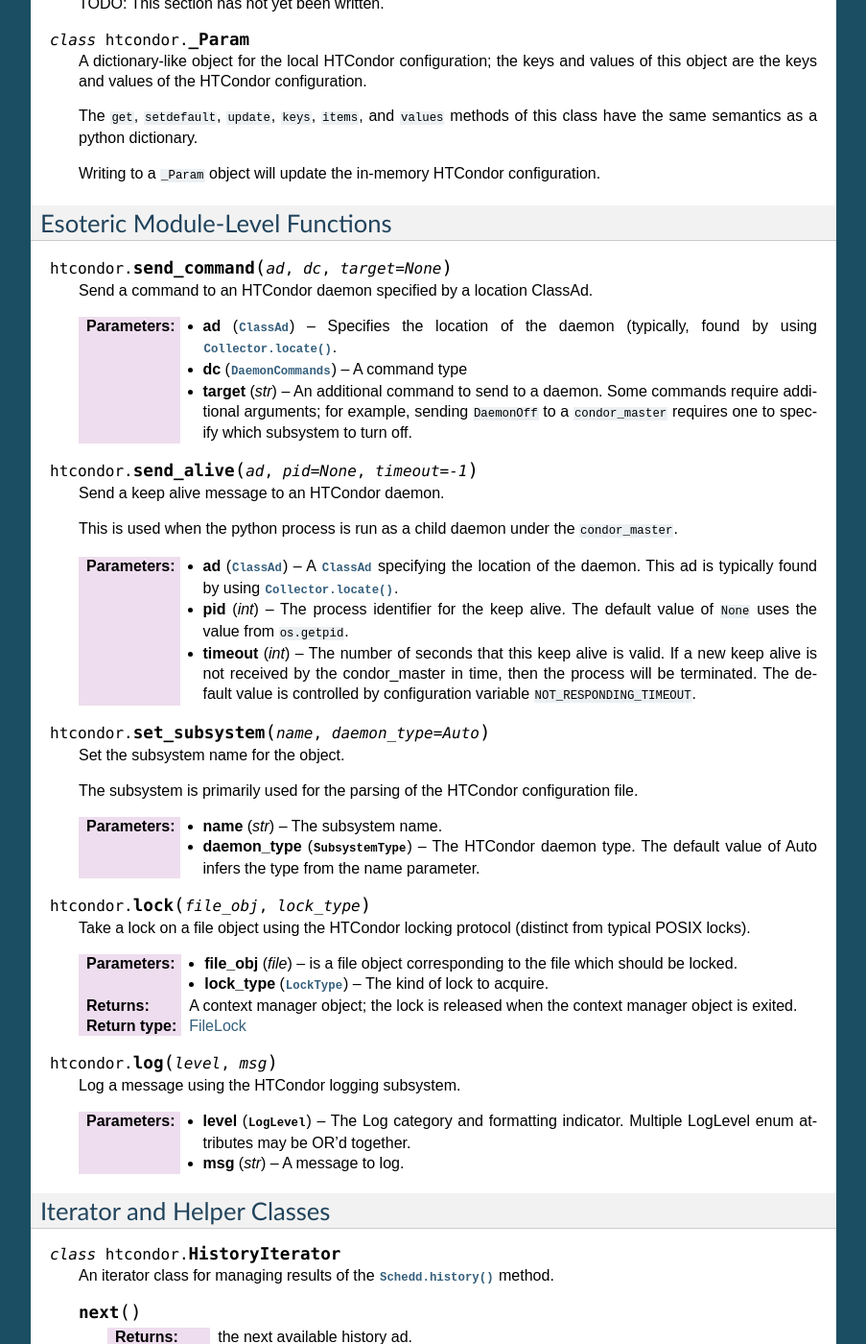
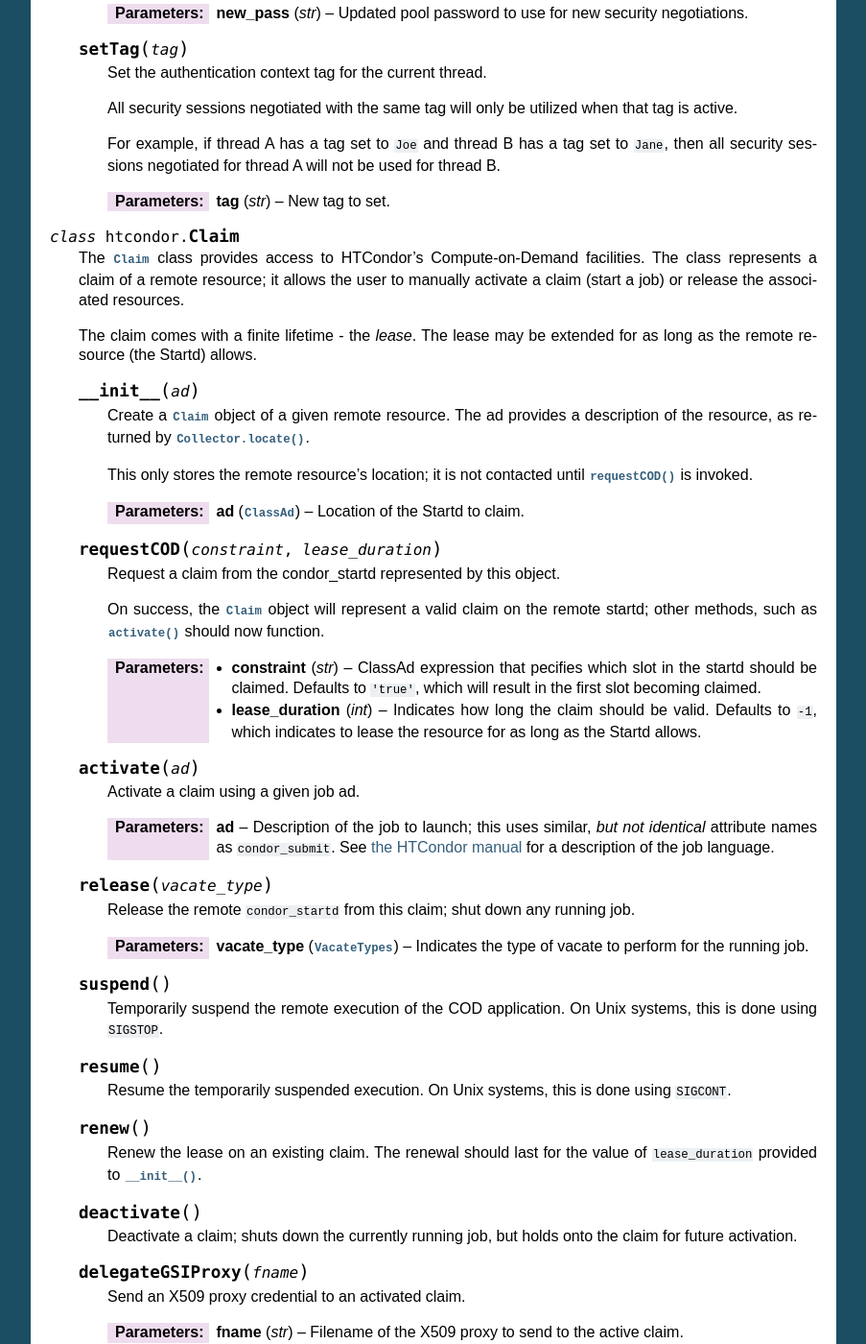
Before and after one commit to htcondor/htcondor-python, a Sphinx documentation site: the page built from docs/htcondor.rst, in a window 1280 px wide and 1400 px high, scrolled down 8450 px. Shown: the whole window at 96% size, without its empty margins (198-1101 px from the left). Built offline with Sphinx 7.4.7, drawn with Linux system fonts in a browser that asks for light colours; cross-references to code outside the pages are shown as plain code; some of the changed text lies outside the part shown.

Commit message:
Fill in additional missing classes.

```diff
--- a/docs/htcondor.rst
+++ b/docs/htcondor.rst
@@ -442,6 +442,38 @@ Module Classes
       :raises RuntimeError: if the submission fails.
 
 
+.. class:: Startd
+
+   .. method:: __init__( ad = None )
+
+      Create an instance of the Startd class.
+
+      :param ad: A ClassAd describing the claim and the startd location.
+         If omitted, the local startd is assumed.
+      :type ad: :class:`~classad.ClassAd`
+
+   .. drainJobs( drain_type = Graceful, (bool)resume_on_completion = false, (expr)check_expr = true )
+
+      Begin draining jobs from the startd.
+
+      :param drain_type: How fast to drain the jobs.  Defaults to Graceful if not specified.
+      :type drain_type: :class:`DrainTypes`
+      :param bool resume_on_completion: Whether the startd should start accepting jobs again
+         once draining is complete.  Otherwise, it will remain in the drained state.
+         Defaults to False.
+      :param str check_expr: An expression string that must evaluate to ``true`` for all slots for
+         draining to begin. Defaults to ``"true"`` if not specified.
+      :return: An opaque request ID that can be used to cancel draining.
+      :rtype: str
+
+   .. method:: cancelDrainJobs( request_id = None )
+
+      Cancel a draining request.
+
+      :param str request_id: Specifies a draining request to cancel.  If not specified, all
+         draining requests for this startd are canceled.
+
+
 .. class:: SecMan
 
    A class, representing the internal HTCondor security state.
@@ -516,7 +548,83 @@ Module Classes
 
 .. class:: Claim
 
-   TODO: This section has not yet been written.
+   The :class:`Claim` class provides access to HTCondor's Compute-on-Demand
+   facilities.  The class represents a claim of a remote resource; it allows
+   the user to manually activate a claim (start a job) or release the associated
+   resources.
+
+   The claim comes with a finite lifetime - the *lease*.  The lease may be
+   extended for as long as the remote resource (the Startd) allows.
+
+   .. method:: __init__( ad )
+
+      Create a :class:`Claim` object of a given remote resource.
+      The ad provides a description of the resource, as returned
+      by :meth:`Collector.locate`.
+
+      This only stores the remote resource's location; it is not
+      contacted until :meth:`requestCOD` is invoked.
+
+      :param ad: Location of the Startd to claim.
+      :type ad: :class:`~classad.ClassAd`
+
+   .. method:: requestCOD( constraint, lease_duration )
+
+      Request a claim from the condor_startd represented by this object.
+
+      On success, the :class:`Claim` object will represent a valid claim on the
+      remote startd; other methods, such as :meth:`activate` should now function.
+
+      :param str constraint:  ClassAd expression that pecifies which slot in
+         the startd should be claimed.  Defaults to ``'true'``, which will
+         result in the first slot becoming claimed.
+      :param int lease_duration: Indicates how long the claim should be valid.
+         Defaults to ``-1``, which indicates to lease the resource for as long
+         as the Startd allows.
+
+   .. method:: activate( ad )
+
+      Activate a claim using a given job ad.
+
+      :param ad: Description of the job to launch; this uses similar, *but not identical*
+         attribute names as ``condor_submit``.  See
+         `the HTCondor manual <http://research.cs.wisc.edu/htcondor/manual/v8.5/4_3Computing_On.html#SECTION00533100000000000000>`_
+         for a description of the job language.
+
+   .. method:: release( vacate_type )
+
+      Release the remote ``condor_startd`` from this claim; shut down any running job.
+
+      :param vacate_type: Indicates the type of vacate to perform for the
+         running job.
+      :type vacate_type: :class:`VacateTypes`
+
+   .. method:: suspend( )
+
+      Temporarily suspend the remote execution of the COD application.
+      On Unix systems, this is done using ``SIGSTOP``.
+
+   .. method:: resume( )
+
+      Resume the temporarily suspended execution.
+      On Unix systems, this is done using ``SIGCONT``.
+
+   .. method:: renew()
+
+      Renew the lease on an existing claim.
+      The renewal should last for the value of ``lease_duration`` provided to
+      :meth:`__init__`.
+
+   .. method:: deactivate()
+
+      Deactivate a claim; shuts down the currently running job,
+      but holds onto the claim for future activation.
+
+   .. method:: delegateGSIProxy(fname)
+
+      Send an X509 proxy credential to an activated claim.
+
+      :param str fname: Filename of the X509 proxy to send to the active claim.
 
 
 .. class:: _Param
@@ -557,7 +665,7 @@ Esoteric Module-Level Functions
       This ad is typically found by using :meth:`Collector.locate`.
    :type ad: :class:`~classad.ClassAd`
    :param int pid: The process identifier for the keep alive. The default value of
-      ``None`` uses the value from :function:`os.getpid`.
+      ``None`` uses the value from :func:`os.getpid`.
    :param int timeout: The number of seconds that this keep alive is valid. If a
       new keep alive is not received by the condor_master in time, then the
       process will be terminated. The default value is controlled by configuration
@@ -899,6 +1007,14 @@ Useful Enumerations
 
    .. attribute:: Quick
 
+.. class:: VacateTypes
+
+   Vacate policies that can be sent to a ``condor_startd``.
+
+   .. attribute:: Fast
+
+   .. attribute:: Graceful
+
 .. class:: LockType
 
    Lock policies that may be taken.
@@ -906,3 +1022,81 @@ Useful Enumerations
    .. attribute:: ReadLock
 
    .. attribute:: WriteLock
+
+.. class:: SubsystemType
+
+   An enumeration of known subsystem names.
+
+   .. attribute:: Collector
+
+   .. attribute:: Daemon
+
+   .. attribute:: Dagman
+
+   .. attribute:: GAHP
+
+   .. attribute:: Job
+
+   .. attribute:: Master
+
+   .. attribute:: Negotiator
+
+   .. attribute:: Schedd
+
+   .. attribute:: Shadow
+
+   .. attribute:: SharedPort
+
+   .. attribute:: Startd
+
+   .. attribute:: Starter
+
+   .. attribute:: Submit
+
+   .. attribute:: Tool
+
+.. class:: LogLevel
+
+   The log level attribute to use with :func:`log`.  Note that HTCondor
+   mixes both a class (debug, network, all) and the header format (Timestamp,
+   PID, NoHeader) within this enumeration.
+
+   .. attribute:: Always
+
+   .. attribute:: Audit
+
+   .. attribute:: Config
+
+   .. attribute:: DaemonCore
+
+   .. attribute:: Error
+
+   .. attribute:: FullDebug
+
+   .. attribute:: Hostname
+
+   .. attribute:: Job
+
+   .. attribute:: Machine
+
+   .. attribute:: Network
+
+   .. attribute:: NoHeader
+
+   .. attribute:: PID
+
+   .. attribute:: Priv
+
+   .. attribute:: Protocol
+
+   .. attribute:: Security
+
+   .. attribute:: Status
+
+   .. attribute:: SubSecond
+
+   .. attribute:: Terse
+
+   .. attribute:: Timestamp
+
+   .. attribute:: Verbose
```
